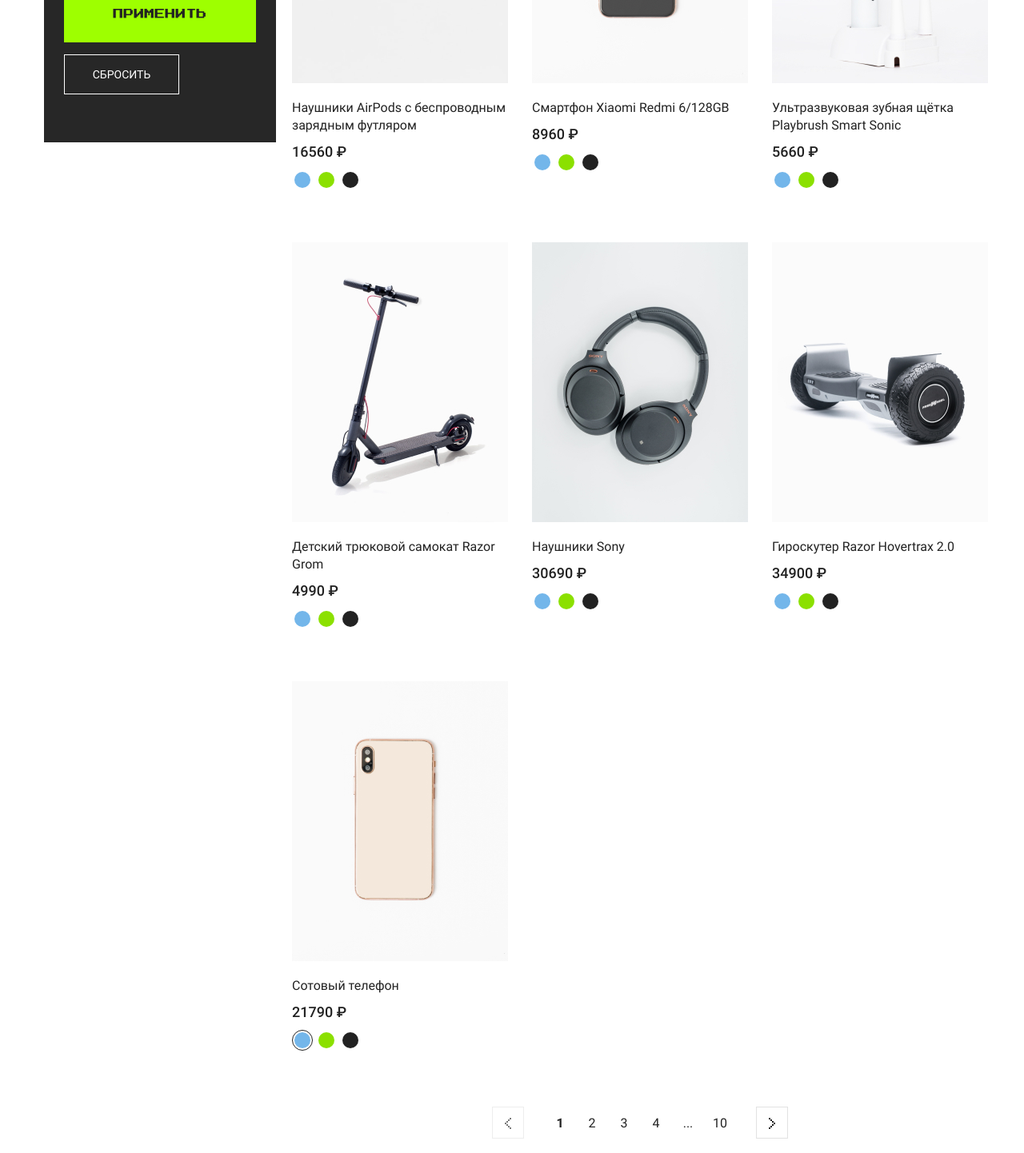
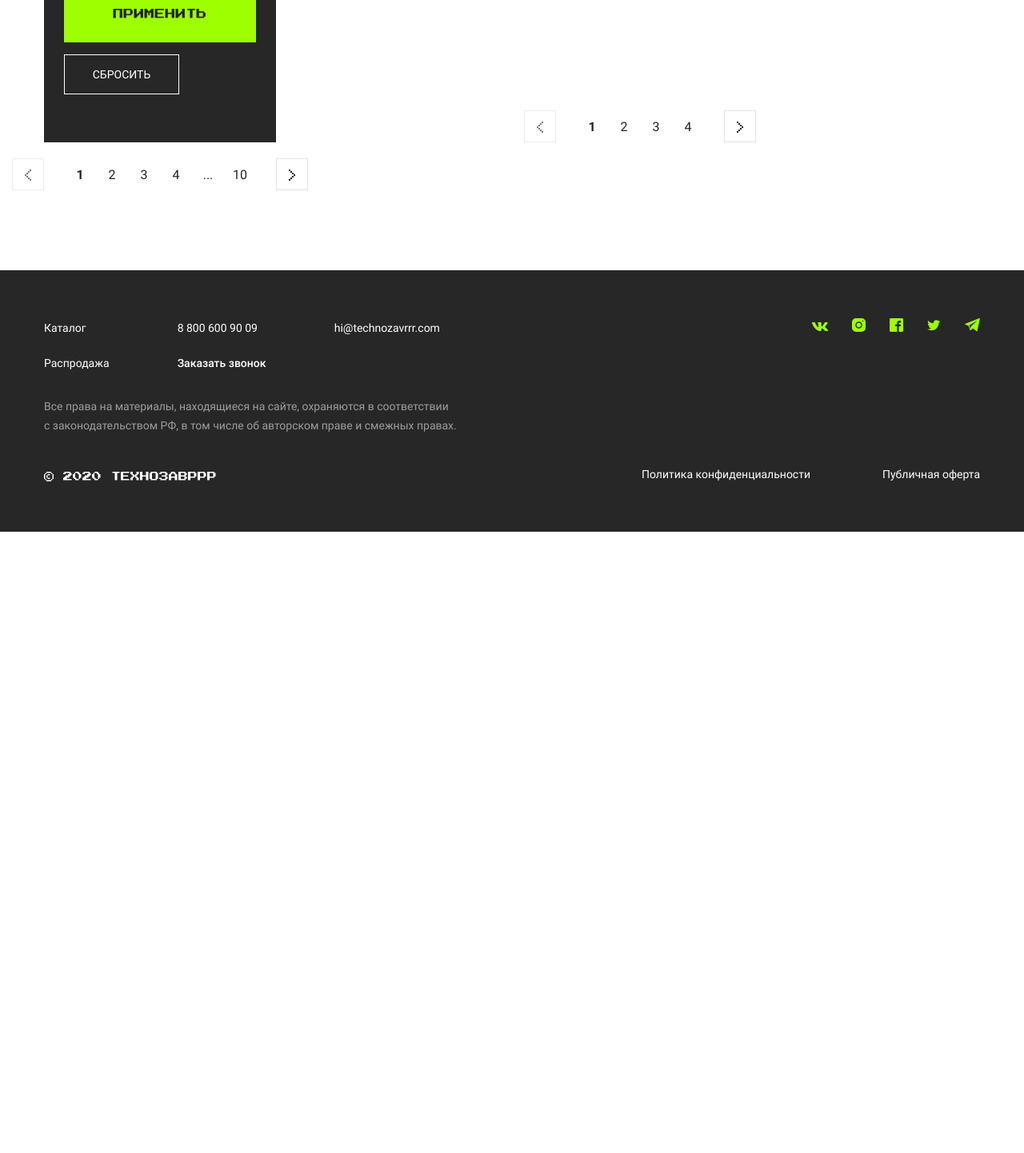
Before and after one commit to rafikovt/techzavr_vue, a Vue app: page / in a window 1280 px wide. Shown: the part 1020-2462 px from the top of the page at 80% size. After the commit the page ends 1685 px from the top, so only its background shows below. Built offline with nearby package versions, Linux system fonts and the light colour scheme.

Commit message:
добавляет пагинацию

```diff
--- a/src/App.vue
+++ b/src/App.vue
@@ -1,70 +1,39 @@
 <template>
   <section class="catalog">
           <ProductList :products="products"/>
-          <ul class="catalog__pagination pagination">
-            <li class="pagination__item">
-                <a class="pagination__link pagination__link--arrow pagination__link--disabled"
-                aria-label="Предыдущая страница">
-                <svg width="8" height="14" fill="currentColor">
-                  <use xlink:href="#icon-arrow-left"></use>
-                </svg>
-              </a>
-            </li>
-            <li class="pagination__item">
-              <a class="pagination__link pagination__link--current">
-                1
-              </a>
-            </li>
-            <li class="pagination__item">
-              <a class="pagination__link" href="#">
-                2
-              </a>
-            </li>
-            <li class="pagination__item">
-              <a class="pagination__link" href="#">
-                3
-              </a>
-            </li>
-            <li class="pagination__item">
-              <a class="pagination__link" href="#">
-                4
-              </a>
-            </li>
-            <li class="pagination__item">
-              <a class="pagination__link" href="#">
-                ...
-              </a>
-            </li>
-            <li class="pagination__item">
-              <a class="pagination__link" href="#">
-                10
-              </a>
-            </li>
-            <li class="pagination__item">
-              <a class="pagination__link pagination__link--arrow"
-              href="#" aria-label="Следующая страница">
-                <svg width="8" height="14" fill="currentColor">
-                  <use xlink:href="#icon-arrow-right"></use>
-                </svg>
-              </a>
-            </li>
-          </ul>
+          <BasePagination
+          :page="page"
+          :count="countProducts"
+          :per-page="productsPerPage"
+          />
   </section>
 </template>
 
 <script>
 import products from './data/products';
 import ProductList from './components/ProductList.vue';
+import BasePagination from './components/BasePagination.vue';
 
 export default {
   name: 'App',
   components: {
     ProductList,
+    BasePagination,
   },
   data() {
     return {
-      products,
+      page: 1,
+      productsPerPage: 3,
     };
+  },
+  computed: {
+    products() {
+      const offset = (this.page - 1) * this.productsPerPage;
+      return products.slice(offset, offset + this.productsPerPage);
+    },
+    countProducts() {
+      return products.length;
+    },
   },
 };
 </script>
--- /dev/null
+++ b/src/components/BasePagination.vue
@@ -0,0 +1,38 @@
+<template>
+    <ul class="catalog__pagination pagination">
+            <li class="pagination__item">
+                <a class="pagination__link pagination__link--arrow pagination__link--disabled"
+                aria-label="Предыдущая страница">
+                <svg width="8" height="14" fill="currentColor">
+                  <use xlink:href="#icon-arrow-left"></use>
+                </svg>
+              </a>
+            </li>
+            <li class="pagination__item" v-for="pageNumber in pages" :key="pageNumber">
+              <a href="#"
+              class="pagination__link"
+              :class="{'pagination__link--current': pageNumber === page}">
+                {{pageNumber}}
+              </a>
+            </li>
+            <li class="pagination__item">
+              <a class="pagination__link pagination__link--arrow"
+              href="#" aria-label="Следующая страница">
+                <svg width="8" height="14" fill="currentColor">
+                  <use xlink:href="#icon-arrow-right"></use>
+                </svg>
+              </a>
+            </li>
+          </ul>
+</template>
+
+<script>
+export default {
+  props: ['page', 'count', 'perPage'],
+  computed: {
+    pages() {
+      return Math.ceil(this.count / this.perPage);
+    },
+  },
+};
+</script>
```
